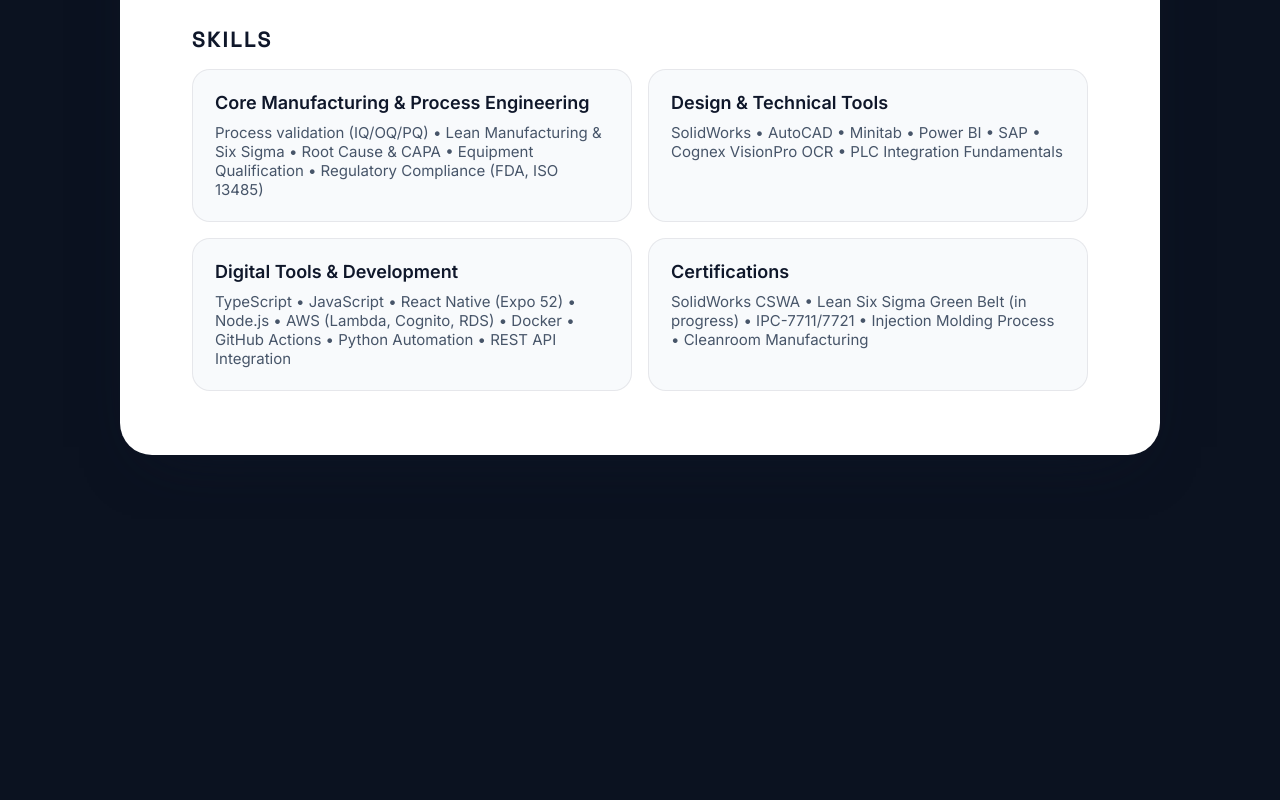
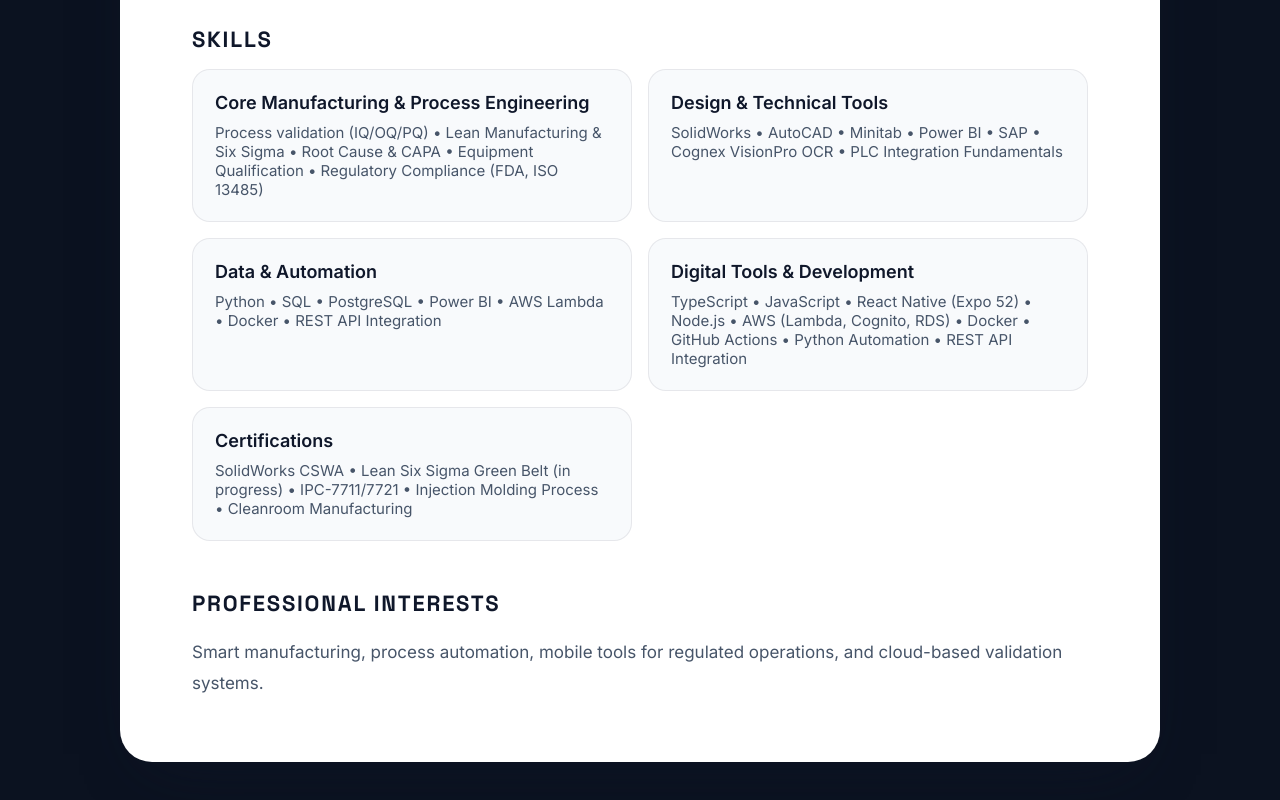
Before and after one commit to staubracing/chrisstaub_page, a website: page resume/index.html in a window 1280 px wide. Shown: the part 4023-4823 px from the top of the page. Before the commit the page ends 4542 px from the top, so only its background shows below. Drawn offline with Linux system fonts and the light colour scheme.

Commit message:
feat: expand resume with new skills and professional interests sections
- Add a "Data & Automation" section highlighting expertise in Python, SQL, PostgreSQL, Power BI, AWS Lambda, Docker, and REST API Integration.
- Introduce a "Professional Interests" section detailing focus areas such as smart manufacturing, process automation, and cloud-based validation systems.

```diff
--- a/resume/index.html
+++ b/resume/index.html
@@ -343,6 +343,14 @@
         </div>
 
         <div class="info-block">
+          <h3>Data &amp; Automation</h3>
+          <p class="detail">
+            Python • SQL • PostgreSQL • Power BI • AWS Lambda • Docker • REST
+            API Integration
+          </p>
+        </div>
+
+        <div class="info-block">
           <h3>Digital Tools &amp; Development</h3>
           <p class="detail">
             TypeScript • JavaScript • React Native (Expo 52) • Node.js • AWS
@@ -359,6 +367,14 @@
           </p>
         </div>
       </section>
+
+      <section class="section" id="interests">
+        <h2>Professional Interests</h2>
+        <p>
+          Smart manufacturing, process automation, mobile tools for regulated
+          operations, and cloud-based validation systems.
+        </p>
+      </section>
     </main>
   </body>
 </html>
```
